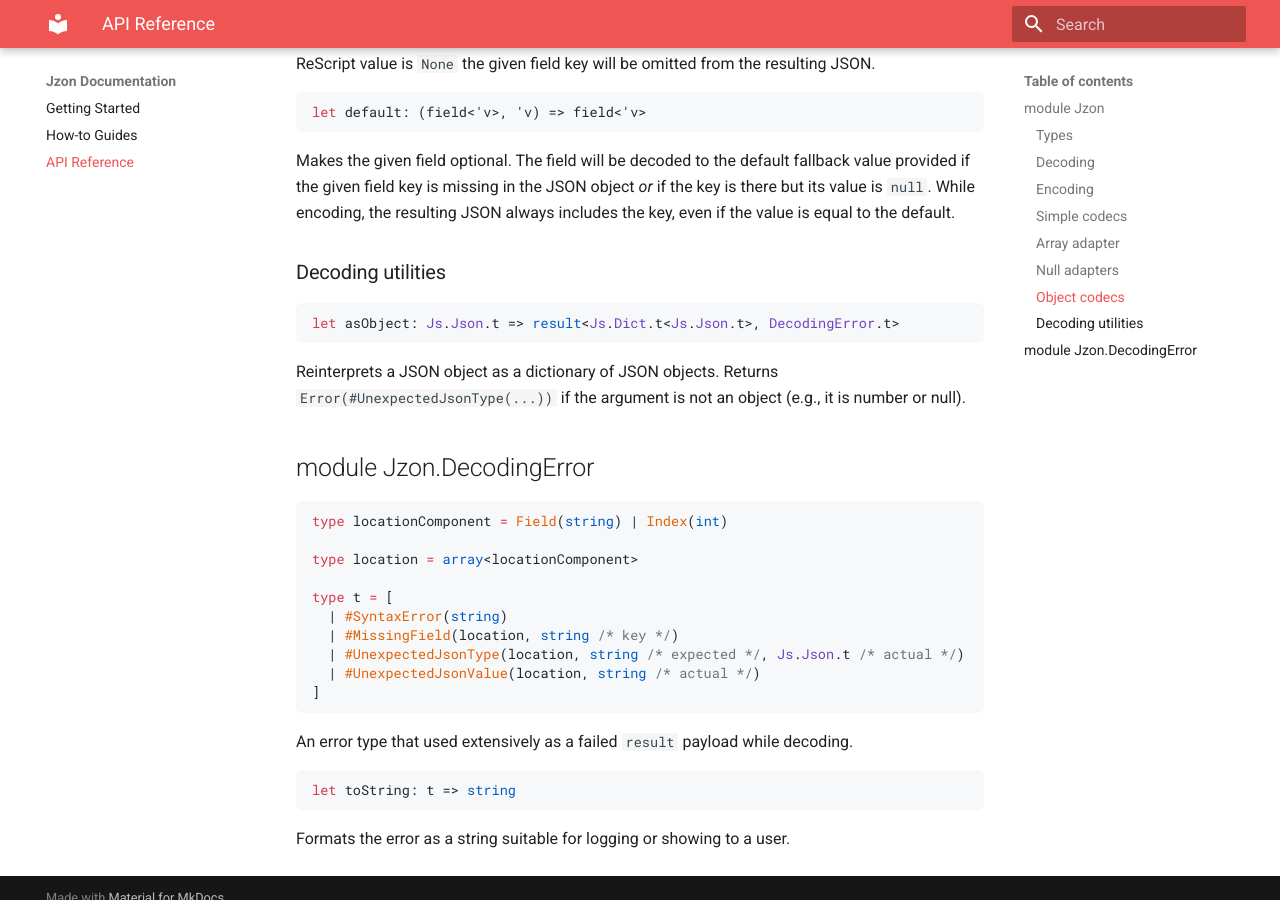
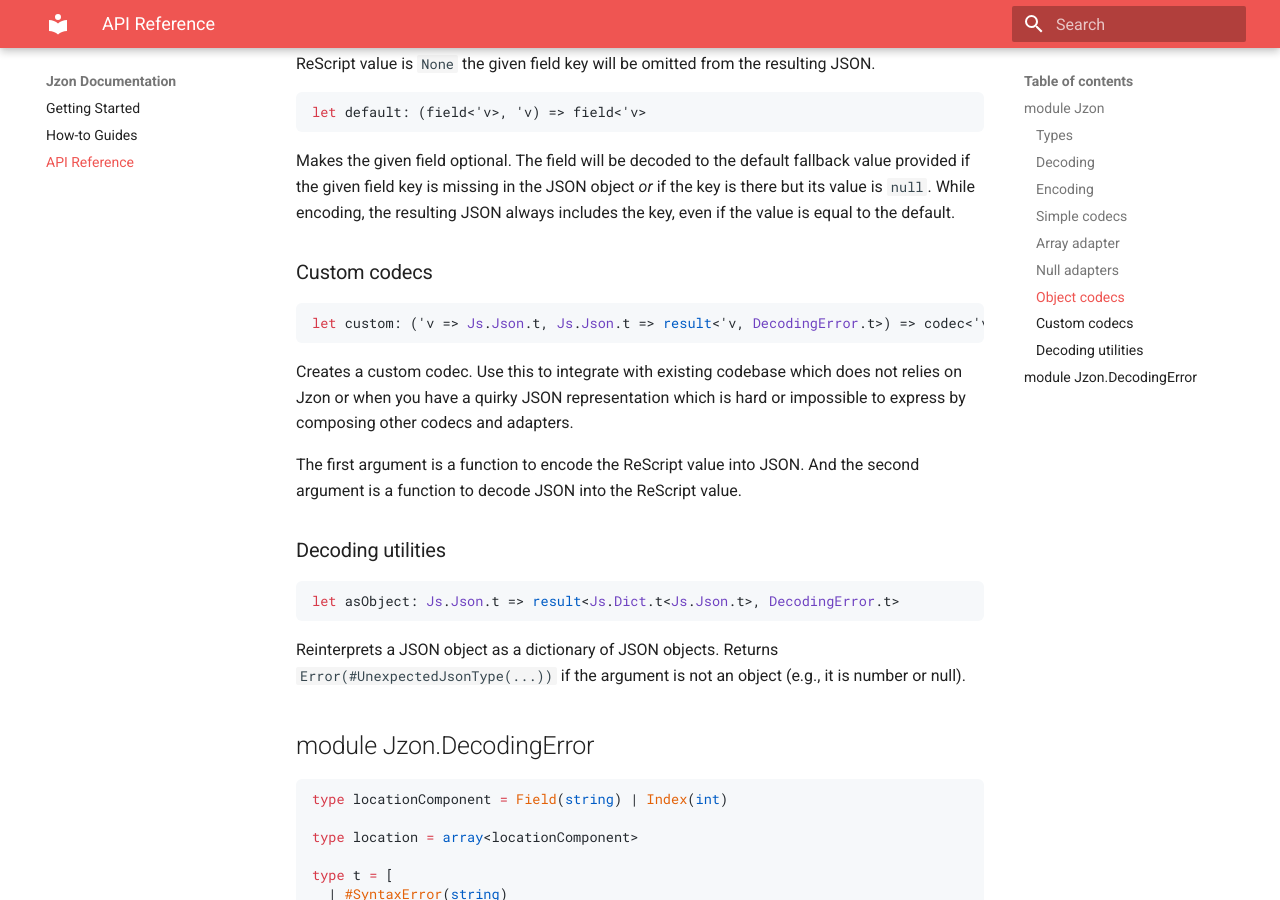
Before and after one commit to nkrkv/jzon, an MkDocs documentation site: the page built from docs/api.md, in a window 1280 px wide and 900 px high, scrolled down 2850 px. Built offline with MkDocs 1.6.1 and Material for MkDocs 9.7.7, drawn with Linux system fonts in a browser that asks for light colours; nearby versions of some CDN libraries.

Commit message:
doc: add `custom` codec constructor to API docs

````diff
--- a/docs/api.md
+++ b/docs/api.md
@@ -119,6 +119,16 @@ let default: (field<'v>, 'v) => field<'v>
 
 Makes the given field optional. The field will be decoded to the default fallback value provided if the given field key is missing in the JSON object _or_ if the key is there but its value is `null`. While encoding, the resulting JSON always includes the key, even if the value is equal to the default.
 
+### Custom codecs
+
+```rescript
+let custom: ('v => Js.Json.t, Js.Json.t => result<'v, DecodingError.t>) => codec<'v>
+```
+
+Creates a custom codec. Use this to integrate with existing codebase which does not relies on Jzon or when you have a quirky JSON representation which is hard or impossible to express by composing other codecs and adapters.
+
+The first argument is a function to encode the ReScript value into JSON. And the second argument is a function to decode JSON into the ReScript value.
+
 ### Decoding utilities
 
 ```rescript
````
